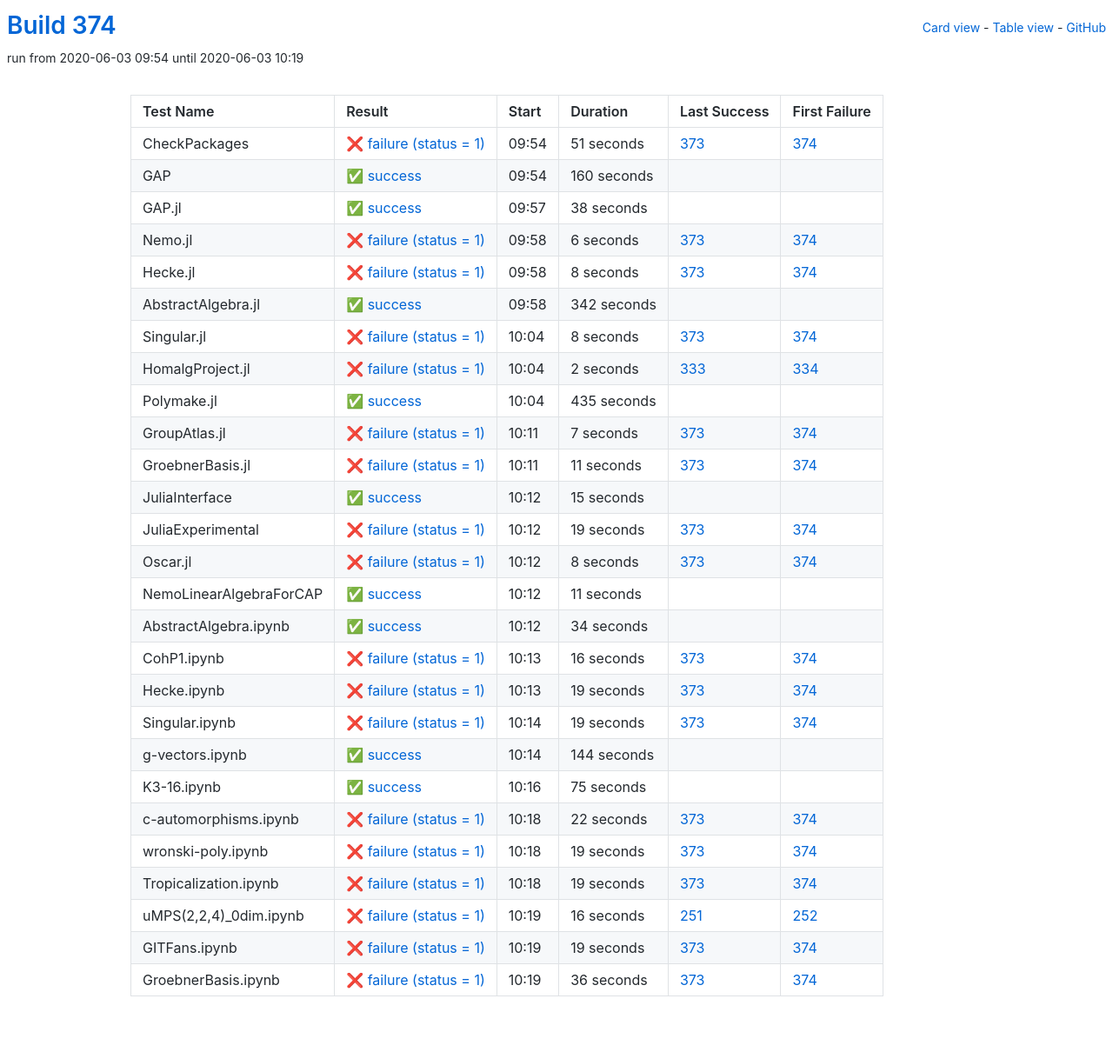
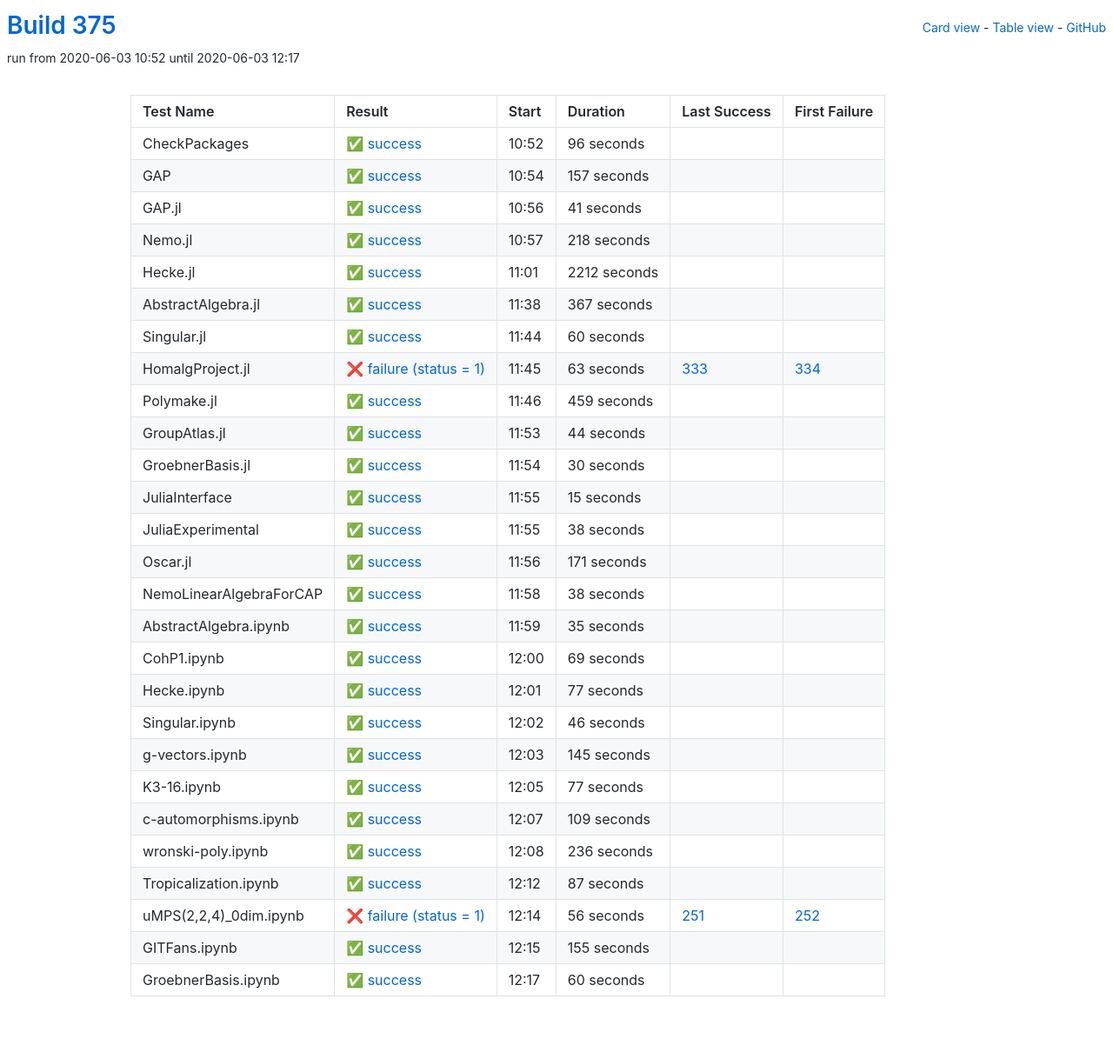
Before and after one commit to oscar-system/oscar-ci-status-1.4, a Jekyll site: the page built from table.html, in a window 1280 px wide. Shown: the whole page at 87% size. Built offline with Jekyll 4.4.1, drawn with Linux system fonts in a browser that asks for light colours.

Commit message:
Build 375

```diff
--- a/_data/ci.yml
+++ b/_data/ci.yml
@@ -1,139 +1,139 @@
-build: 374
-build_url: https://oscarci.mathematik.uni-kl.de/job/oscar-julia-1.4/374/
+build: 375
+build_url: https://oscarci.mathematik.uni-kl.de/job/oscar-julia-1.4/375/
 job: oscar-julia-1.4
 tests:
-- duration: 51
-  exitcode: 1
-  first_failure: 374
-  first_failure_url: https://oscarci.mathematik.uni-kl.de/job/oscar-julia-1.4/374/
+- duration: 96
+  exitcode: 0
+  first_failure: false
+  first_failure_url: null
   id: checkpackages
-  last_success: 373
-  last_success_url: https://oscarci.mathematik.uni-kl.de/job/oscar-julia-1.4/373/
-  log: https://oscarci.mathematik.uni-kl.de/job/oscar-julia-1.4/374/artifact/logs/build-374/CheckPackages.log
+  last_success: false
+  last_success_url: null
+  log: https://oscarci.mathematik.uni-kl.de/job/oscar-julia-1.4/375/artifact/logs/build-375/CheckPackages.log
   name: CheckPackages
-  start: 2020-06-03 09:54
-  status: failure
-  success: false
-- duration: 160
+  start: 2020-06-03 10:52
+  status: success
+  success: true
+- duration: 157
   exitcode: 0
   first_failure: false
   first_failure_url: null
   id: gap
   last_success: false
   last_success_url: null
-  log: https://oscarci.mathematik.uni-kl.de/job/oscar-julia-1.4/374/artifact/logs/build-374/GAP.log
+  log: https://oscarci.mathematik.uni-kl.de/job/oscar-julia-1.4/375/artifact/logs/build-375/GAP.log
   name: GAP
-  start: 2020-06-03 09:54
+  start: 2020-06-03 10:54
   status: success
   success: true
-- duration: 38
+- duration: 41
   exitcode: 0
   first_failure: false
   first_failure_url: null
   id: gap-jl
   last_success: false
   last_success_url: null
-  log: https://oscarci.mathematik.uni-kl.de/job/oscar-julia-1.4/374/artifact/logs/build-374/GAP.jl.log
+  log: https://oscarci.mathematik.uni-kl.de/job/oscar-julia-1.4/375/artifact/logs/build-375/GAP.jl.log
   name: GAP.jl
-  start: 2020-06-03 09:57
+  start: 2020-06-03 10:56
   status: success
   success: true
-- duration: 6
-  exitcode: 1
-  first_failure: 374
-  first_failure_url: https://oscarci.mathematik.uni-kl.de/job/oscar-julia-1.4/374/
+- duration: 218
+  exitcode: 0
+  first_failure: false
+  first_failure_url: null
   id: nemo-jl
-  last_success: 373
-  last_success_url: https://oscarci.mathematik.uni-kl.de/job/oscar-julia-1.4/373/
-  log: https://oscarci.mathematik.uni-kl.de/job/oscar-julia-1.4/374/artifact/logs/build-374/Nemo.jl.log
+  last_success: false
+  last_success_url: null
+  log: https://oscarci.mathematik.uni-kl.de/job/oscar-julia-1.4/375/artifact/logs/build-375/Nemo.jl.log
   name: Nemo.jl
-  start: 2020-06-03 09:58
-  status: failure
-  success: false
-- duration: 8
-  exitcode: 1
-  first_failure: 374
-  first_failure_url: https://oscarci.mathematik.uni-kl.de/job/oscar-julia-1.4/374/
+  start: 2020-06-03 10:57
+  status: success
+  success: true
+- duration: 2212
+  exitcode: 0
+  first_failure: false
+  first_failure_url: null
   id: hecke-jl
-  last_success: 373
-  last_success_url: https://oscarci.mathematik.uni-kl.de/job/oscar-julia-1.4/373/
-  log: https://oscarci.mathematik.uni-kl.de/job/oscar-julia-1.4/374/artifact/logs/build-374/Hecke.jl.log
+  last_success: false
+  last_success_url: null
+  log: https://oscarci.mathematik.uni-kl.de/job/oscar-julia-1.4/375/artifact/logs/build-375/Hecke.jl.log
   name: Hecke.jl
-  start: 2020-06-03 09:58
-  status: failure
-  success: false
-- duration: 342
+  start: 2020-06-03 11:01
+  status: success
+  success: true
+- duration: 367
   exitcode: 0
   first_failure: false
   first_failure_url: null
   id: abstractalgebra-jl
   last_success: false
   last_success_url: null
-  log: https://oscarci.mathematik.uni-kl.de/job/oscar-julia-1.4/374/artifact/logs/build-374/AbstractAlgebra.jl.log
+  log: https://oscarci.mathematik.uni-kl.de/job/oscar-julia-1.4/375/artifact/logs/build-375/AbstractAlgebra.jl.log
   name: AbstractAlgebra.jl
-  start: 2020-06-03 09:58
+  start: 2020-06-03 11:38
   status: success
   success: true
-- duration: 8
-  exitcode: 1
-  first_failure: 374
-  first_failure_url: https://oscarci.mathematik.uni-kl.de/job/oscar-julia-1.4/374/
+- duration: 60
+  exitcode: 0
+  first_failure: false
+  first_failure_url: null
   id: singular-jl
-  last_success: 373
-  last_success_url: https://oscarci.mathematik.uni-kl.de/job/oscar-julia-1.4/373/
-  log: https://oscarci.mathematik.uni-kl.de/job/oscar-julia-1.4/374/artifact/logs/build-374/Singular.jl.log
+  last_success: false
+  last_success_url: null
+  log: https://oscarci.mathematik.uni-kl.de/job/oscar-julia-1.4/375/artifact/logs/build-375/Singular.jl.log
   name: Singular.jl
-  start: 2020-06-03 10:04
-  status: failure
-  success: false
-- duration: 2
+  start: 2020-06-03 11:44
+  status: success
+  success: true
+- duration: 63
   exitcode: 1
   first_failure: 334
   first_failure_url: https://oscarci.mathematik.uni-kl.de/job/oscar-julia-1.4/334/
   id: homalgproject-jl
   last_success: 333
   last_success_url: https://oscarci.mathematik.uni-kl.de/job/oscar-julia-1.4/333/
-  log: https://oscarci.mathematik.uni-kl.de/job/oscar-julia-1.4/374/artifact/logs/build-374/HomalgProject.jl.log
+  log: https://oscarci.mathematik.uni-kl.de/job/oscar-julia-1.4/375/artifact/logs/build-375/HomalgProject.jl.log
   name: HomalgProject.jl
-  start: 2020-06-03 10:04
+  start: 2020-06-03 11:45
   status: failure
   success: false
-- duration: 435
+- duration: 459
   exitcode: 0
   first_failure: false
   first_failure_url: null
   id: polymake-jl
   last_success: false
   last_success_url: null
-  log: https://oscarci.mathematik.uni-kl.de/job/oscar-julia-1.4/374/artifact/logs/build-374/Polymake.jl.log
+  log: https://oscarci.mathematik.uni-kl.de/job/oscar-julia-1.4/375/artifact/logs/build-375/Polymake.jl.log
   name: Polymake.jl
-  start: 2020-06-03 10:04
+  start: 2020-06-03 11:46
   status: success
   success: true
-- duration: 7
-  exitcode: 1
-  first_failure: 374
-  first_failure_url: https://oscarci.mathematik.uni-kl.de/job/oscar-julia-1.4/374/
+- duration: 44
+  exitcode: 0
+  first_failure: false
+  first_failure_url: null
   id: groupatlas-jl
-  last_success: 373
-  last_success_url: https://oscarci.mathematik.uni-kl.de/job/oscar-julia-1.4/373/
-  log: https://oscarci.mathematik.uni-kl.de/job/oscar-julia-1.4/374/artifact/logs/build-374/GroupAtlas.jl.log
+  last_success: false
+  last_success_url: null
+  log: https://oscarci.mathematik.uni-kl.de/job/oscar-julia-1.4/375/artifact/logs/build-375/GroupAtlas.jl.log
   name: GroupAtlas.jl
-  start: 2020-06-03 10:11
-  status: failure
-  success: false
-- duration: 11
-  exitcode: 1
-  first_failure: 374
-  first_failure_url: https://oscarci.mathematik.uni-kl.de/job/oscar-julia-1.4/374/
+  start: 2020-06-03 11:53
+  status: success
+  success: true
+- duration: 30
+  exitcode: 0
+  first_failure: false
+  first_failure_url: null
   id: groebnerbasis-jl
-  last_success: 373
-  last_success_url: https://oscarci.mathematik.uni-kl.de/job/oscar-julia-1.4/373/
-  log: https://oscarci.mathematik.uni-kl.de/job/oscar-julia-1.4/374/artifact/logs/build-374/GroebnerBasis.jl.log
+  last_success: false
+  last_success_url: null
+  log: https://oscarci.mathematik.uni-kl.de/job/oscar-julia-1.4/375/artifact/logs/build-375/GroebnerBasis.jl.log
   name: GroebnerBasis.jl
-  start: 2020-06-03 10:11
-  status: failure
-  success: false
+  start: 2020-06-03 11:54
+  status: success
+  success: true
 - duration: 15
   exitcode: 0
   first_failure: false
@@ -141,188 +141,188 @@ tests:
   id: juliainterface
   last_success: false
   last_success_url: null
-  log: https://oscarci.mathematik.uni-kl.de/job/oscar-julia-1.4/374/artifact/logs/build-374/JuliaInterface.log
+  log: https://oscarci.mathematik.uni-kl.de/job/oscar-julia-1.4/375/artifact/logs/build-375/JuliaInterface.log
   name: JuliaInterface
-  start: 2020-06-03 10:12
+  start: 2020-06-03 11:55
   status: success
   success: true
-- duration: 19
-  exitcode: 1
-  first_failure: 374
-  first_failure_url: https://oscarci.mathematik.uni-kl.de/job/oscar-julia-1.4/374/
+- duration: 38
+  exitcode: 0
+  first_failure: false
+  first_failure_url: null
   id: juliaexperimental
-  last_success: 373
-  last_success_url: https://oscarci.mathematik.uni-kl.de/job/oscar-julia-1.4/373/
-  log: https://oscarci.mathematik.uni-kl.de/job/oscar-julia-1.4/374/artifact/logs/build-374/JuliaExperimental.log
+  last_success: false
+  last_success_url: null
+  log: https://oscarci.mathematik.uni-kl.de/job/oscar-julia-1.4/375/artifact/logs/build-375/JuliaExperimental.log
   name: JuliaExperimental
-  start: 2020-06-03 10:12
-  status: failure
-  success: false
-- duration: 8
-  exitcode: 1
-  first_failure: 374
-  first_failure_url: https://oscarci.mathematik.uni-kl.de/job/oscar-julia-1.4/374/
+  start: 2020-06-03 11:55
+  status: success
+  success: true
+- duration: 171
+  exitcode: 0
+  first_failure: false
+  first_failure_url: null
   id: oscar-jl
-  last_success: 373
-  last_success_url: https://oscarci.mathematik.uni-kl.de/job/oscar-julia-1.4/373/
-  log: https://oscarci.mathematik.uni-kl.de/job/oscar-julia-1.4/374/artifact/logs/build-374/Oscar.jl.log
+  last_success: false
+  last_success_url: null
+  log: https://oscarci.mathematik.uni-kl.de/job/oscar-julia-1.4/375/artifact/logs/build-375/Oscar.jl.log
   name: Oscar.jl
-  start: 2020-06-03 10:12
-  status: failure
-  success: false
-- duration: 11
+  start: 2020-06-03 11:56
+  status: success
+  success: true
+- duration: 38
   exitcode: 0
   first_failure: false
   first_failure_url: null
   id: nemolinearalgebraforcap
   last_success: false
   last_success_url: null
-  log: https://oscarci.mathematik.uni-kl.de/job/oscar-julia-1.4/374/artifact/logs/build-374/NemoLinearAlgebraForCAP.log
+  log: https://oscarci.mathematik.uni-kl.de/job/oscar-julia-1.4/375/artifact/logs/build-375/NemoLinearAlgebraForCAP.log
   name: NemoLinearAlgebraForCAP
-  start: 2020-06-03 10:12
+  start: 2020-06-03 11:58
   status: success
   success: true
-- duration: 34
+- duration: 35
   exitcode: 0
   first_failure: false
   first_failure_url: null
   id: abstractalgebra-ipynb
   last_success: false
   last_success_url: null
-  log: https://oscarci.mathematik.uni-kl.de/job/oscar-julia-1.4/374/artifact/logs/build-374/AbstractAlgebra.ipynb.log
+  log: https://oscarci.mathematik.uni-kl.de/job/oscar-julia-1.4/375/artifact/logs/build-375/AbstractAlgebra.ipynb.log
   name: AbstractAlgebra.ipynb
-  start: 2020-06-03 10:12
+  start: 2020-06-03 11:59
   status: success
   success: true
-- duration: 16
-  exitcode: 1
-  first_failure: 374
-  first_failure_url: https://oscarci.mathematik.uni-kl.de/job/oscar-julia-1.4/374/
+- duration: 69
+  exitcode: 0
+  first_failure: false
+  first_failure_url: null
   id: cohp1-ipynb
-  last_success: 373
-  last_success_url: https://oscarci.mathematik.uni-kl.de/job/oscar-julia-1.4/373/
-  log: https://oscarci.mathematik.uni-kl.de/job/oscar-julia-1.4/374/artifact/logs/build-374/CohP1.ipynb.log
+  last_success: false
+  last_success_url: null
+  log: https://oscarci.mathematik.uni-kl.de/job/oscar-julia-1.4/375/artifact/logs/build-375/CohP1.ipynb.log
   name: CohP1.ipynb
-  start: 2020-06-03 10:13
-  status: failure
-  success: false
-- duration: 19
-  exitcode: 1
-  first_failure: 374
-  first_failure_url: https://oscarci.mathematik.uni-kl.de/job/oscar-julia-1.4/374/
+  start: 2020-06-03 12:00
+  status: success
+  success: true
+- duration: 77
+  exitcode: 0
+  first_failure: false
+  first_failure_url: null
   id: hecke-ipynb
-  last_success: 373
-  last_success_url: https://oscarci.mathematik.uni-kl.de/job/oscar-julia-1.4/373/
-  log: https://oscarci.mathematik.uni-kl.de/job/oscar-julia-1.4/374/artifact/logs/build-374/Hecke.ipynb.log
+  last_success: false
+  last_success_url: null
+  log: https://oscarci.mathematik.uni-kl.de/job/oscar-julia-1.4/375/artifact/logs/build-375/Hecke.ipynb.log
   name: Hecke.ipynb
-  start: 2020-06-03 10:13
-  status: failure
-  success: false
-- duration: 19
-  exitcode: 1
-  first_failure: 374
-  first_failure_url: https://oscarci.mathematik.uni-kl.de/job/oscar-julia-1.4/374/
+  start: 2020-06-03 12:01
+  status: success
+  success: true
+- duration: 46
+  exitcode: 0
+  first_failure: false
+  first_failure_url: null
   id: singular-ipynb
-  last_success: 373
-  last_success_url: https://oscarci.mathematik.uni-kl.de/job/oscar-julia-1.4/373/
-  log: https://oscarci.mathematik.uni-kl.de/job/oscar-julia-1.4/374/artifact/logs/build-374/Singular.ipynb.log
+  last_success: false
+  last_success_url: null
+  log: https://oscarci.mathematik.uni-kl.de/job/oscar-julia-1.4/375/artifact/logs/build-375/Singular.ipynb.log
   name: Singular.ipynb
-  start: 2020-06-03 10:14
-  status: failure
-  success: false
-- duration: 144
+  start: 2020-06-03 12:02
+  status: success
+  success: true
+- duration: 145
   exitcode: 0
   first_failure: false
   first_failure_url: null
   id: g-vectors-ipynb
   last_success: false
   last_success_url: null
-  log: https://oscarci.mathematik.uni-kl.de/job/oscar-julia-1.4/374/artifact/logs/build-374/g-vectors.ipynb.log
+  log: https://oscarci.mathematik.uni-kl.de/job/oscar-julia-1.4/375/artifact/logs/build-375/g-vectors.ipynb.log
   name: g-vectors.ipynb
-  start: 2020-06-03 10:14
+  start: 2020-06-03 12:03
   status: success
   success: true
-- duration: 75
+- duration: 77
   exitcode: 0
   first_failure: false
   first_failure_url: null
   id: k3-16-ipynb
   last_success: false
   last_success_url: null
-  log: https://oscarci.mathematik.uni-kl.de/job/oscar-julia-1.4/374/artifact/logs/build-374/K3-16.ipynb.log
+  log: https://oscarci.mathematik.uni-kl.de/job/oscar-julia-1.4/375/artifact/logs/build-375/K3-16.ipynb.log
   name: K3-16.ipynb
-  start: 2020-06-03 10:16
+  start: 2020-06-03 12:05
   status: success
   success: true
-- duration: 22
-  exitcode: 1
-  first_failure: 374
-  first_failure_url: https://oscarci.mathematik.uni-kl.de/job/oscar-julia-1.4/374/
+- duration: 109
+  exitcode: 0
+  first_failure: false
+  first_failure_url: null
   id: c-automorphisms-ipynb
-  last_success: 373
-  last_success_url: https://oscarci.mathematik.uni-kl.de/job/oscar-julia-1.4/373/
-  log: https://oscarci.mathematik.uni-kl.de/job/oscar-julia-1.4/374/artifact/logs/build-374/c-automorphisms.ipynb.log
+  last_success: false
+  last_success_url: null
+  log: https://oscarci.mathematik.uni-kl.de/job/oscar-julia-1.4/375/artifact/logs/build-375/c-automorphisms.ipynb.log
   name: c-automorphisms.ipynb
-  start: 2020-06-03 10:18
-  status: failure
-  success: false
-- duration: 19
-  exitcode: 1
-  first_failure: 374
-  first_failure_url: https://oscarci.mathematik.uni-kl.de/job/oscar-julia-1.4/374/
+  start: 2020-06-03 12:07
+  status: success
+  success: true
+- duration: 236
+  exitcode: 0
+  first_failure: false
+  first_failure_url: null
   id: wronski-poly-ipynb
-  last_success: 373
-  last_success_url: https://oscarci.mathematik.uni-kl.de/job/oscar-julia-1.4/373/
-  log: https://oscarci.mathematik.uni-kl.de/job/oscar-julia-1.4/374/artifact/logs/build-374/wronski-poly.ipynb.log
+  last_success: false
+  last_success_url: null
+  log: https://oscarci.mathematik.uni-kl.de/job/oscar-julia-1.4/375/artifact/logs/build-375/wronski-poly.ipynb.log
   name: wronski-poly.ipynb
-  start: 2020-06-03 10:18
-  status: failure
-  success: false
-- duration: 19
-  exitcode: 1
-  first_failure: 374
-  first_failure_url: https://oscarci.mathematik.uni-kl.de/job/oscar-julia-1.4/374/
+  start: 2020-06-03 12:08
+  status: success
+  success: true
+- duration: 87
+  exitcode: 0
+  first_failure: false
+  first_failure_url: null
   id: tropicalization-ipynb
-  last_success: 373
-  last_success_url: https://oscarci.mathematik.uni-kl.de/job/oscar-julia-1.4/373/
-  log: https://oscarci.mathematik.uni-kl.de/job/oscar-julia-1.4/374/artifact/logs/build-374/Tropicalization.ipynb.log
+  last_success: false
+  last_success_url: null
+  log: https://oscarci.mathematik.uni-kl.de/job/oscar-julia-1.4/375/artifact/logs/build-375/Tropicalization.ipynb.log
   name: Tropicalization.ipynb
-  start: 2020-06-03 10:18
-  status: failure
-  success: false
-- duration: 16
+  start: 2020-06-03 12:12
+  status: success
+  success: true
+- duration: 56
   exitcode: 1
   first_failure: 252
   first_failure_url: https://oscarci.mathematik.uni-kl.de/job/oscar-julia-1.4/252/
   id: umps-2-2-4-0dim-ipynb
   last_success: 251
   last_success_url: https://oscarci.mathematik.uni-kl.de/job/oscar-julia-1.4/251/
-  log: https://oscarci.mathematik.uni-kl.de/job/oscar-julia-1.4/374/artifact/logs/build-374/uMPS-2-2-4-_0dim.ipynb.log
+  log: https://oscarci.mathematik.uni-kl.de/job/oscar-julia-1.4/375/artifact/logs/build-375/uMPS-2-2-4-_0dim.ipynb.log
   name: uMPS(2,2,4)_0dim.ipynb
-  start: 2020-06-03 10:19
+  start: 2020-06-03 12:14
   status: failure
   success: false
-- duration: 19
-  exitcode: 1
-  first_failure: 374
-  first_failure_url: https://oscarci.mathematik.uni-kl.de/job/oscar-julia-1.4/374/
+- duration: 155
+  exitcode: 0
+  first_failure: false
+  first_failure_url: null
   id: gitfans-ipynb
-  last_success: 373
-  last_success_url: https://oscarci.mathematik.uni-kl.de/job/oscar-julia-1.4/373/
-  log: https://oscarci.mathematik.uni-kl.de/job/oscar-julia-1.4/374/artifact/logs/build-374/GITFans.ipynb.log
+  last_success: false
+  last_success_url: null
+  log: https://oscarci.mathematik.uni-kl.de/job/oscar-julia-1.4/375/artifact/logs/build-375/GITFans.ipynb.log
   name: GITFans.ipynb
-  start: 2020-06-03 10:19
-  status: failure
-  success: false
-- duration: 36
-  exitcode: 1
-  first_failure: 374
-  first_failure_url: https://oscarci.mathematik.uni-kl.de/job/oscar-julia-1.4/374/
+  start: 2020-06-03 12:15
+  status: success
+  success: true
+- duration: 60
+  exitcode: 0
+  first_failure: false
+  first_failure_url: null
   id: groebnerbasis-ipynb
-  last_success: 373
-  last_success_url: https://oscarci.mathematik.uni-kl.de/job/oscar-julia-1.4/373/
-  log: https://oscarci.mathematik.uni-kl.de/job/oscar-julia-1.4/374/artifact/logs/build-374/GroebnerBasis.ipynb.log
+  last_success: false
+  last_success_url: null
+  log: https://oscarci.mathematik.uni-kl.de/job/oscar-julia-1.4/375/artifact/logs/build-375/GroebnerBasis.ipynb.log
   name: GroebnerBasis.ipynb
-  start: 2020-06-03 10:19
-  status: failure
-  success: false
+  start: 2020-06-03 12:17
+  status: success
+  success: true
```
Also changed, not shown: README.md.
